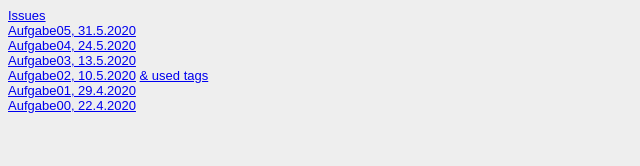
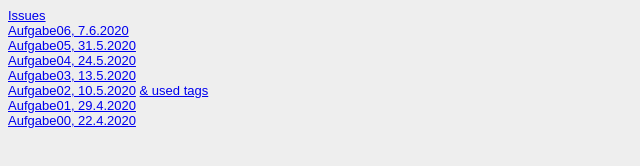
Before and after one commit to realAngelaMerkel/gis_sose20, a plain HTML site: page Steckbrief/steckbrief.htm in a window 1280 px wide. Shown: the whole page, without its empty margins (0-640 px from the left). Drawn offline with Linux system fonts and the light colour scheme.

Commit message:
Steckbrief aktualisiert

```diff
--- a/Steckbrief/steckbrief.htm
+++ b/Steckbrief/steckbrief.htm
@@ -15,6 +15,8 @@ body {
 	<!-- Hier die Links zu den gelösten Aufgaben einstellen, aktuelle oben, alte stehen lassen! Format: Aufgabenbezeichnung, Datum -->
 <a href="https://github.com/realAngelaMerkel/gis_sose20/issues" target="_blank">Issues</a>
 <br>
+<a href="https://realangelamerkel.github.io/gis_sose20/Aufgabe06/shop.html" target="_blank">Aufgabe06, 7.6.2020</a>
+<br>
 <a href="https://realangelamerkel.github.io/gis_sose20/Aufgabe05/shop.html" target="_blank">Aufgabe05, 31.5.2020</a>
 <br>
 <a href="https://realangelamerkel.github.io/gis_sose20/Aufgabe04/shop.html" target="_blank">Aufgabe04, 24.5.2020</a>
```
